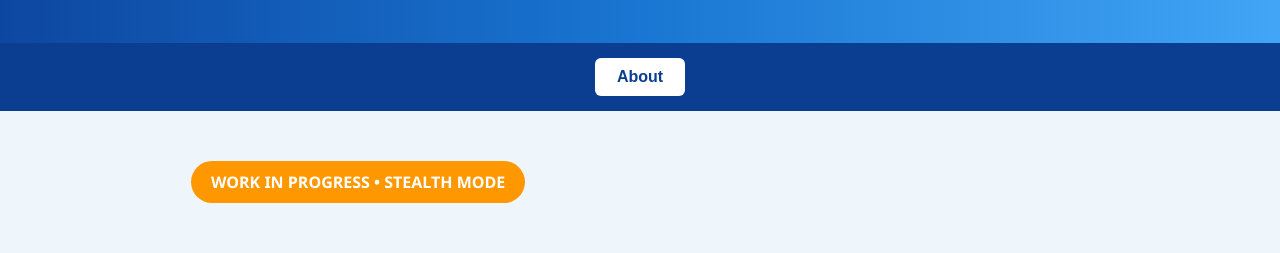
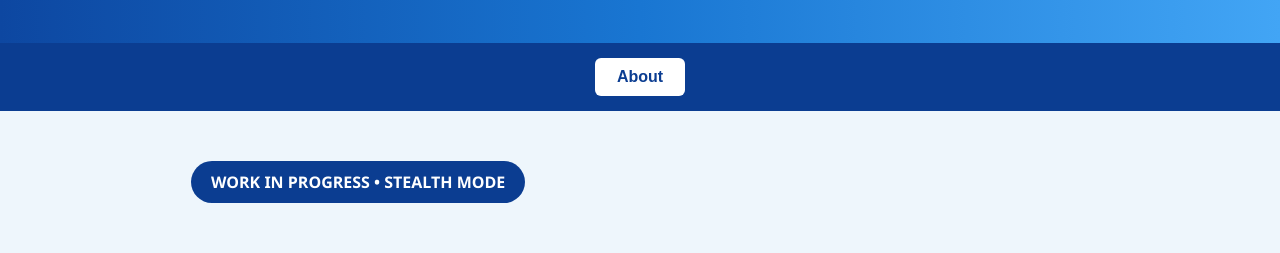
Before and after one commit to bharbird/bhartek-site, a plain HTML site: page index.html in a window 1280 px wide. Shown: the part 128-381 px from the top of the page. Drawn offline with Linux system fonts and the light colour scheme.

Commit message:
Update index.html

```diff
--- a/index.html
+++ b/index.html
@@ -69,7 +69,7 @@ color:#0b3d91;
 
 .badge{
 display:inline-block;
-background:#ff9800;
+background:#0b3d91;
 color:white;
 padding:10px 20px;
 border-radius:30px;
```
